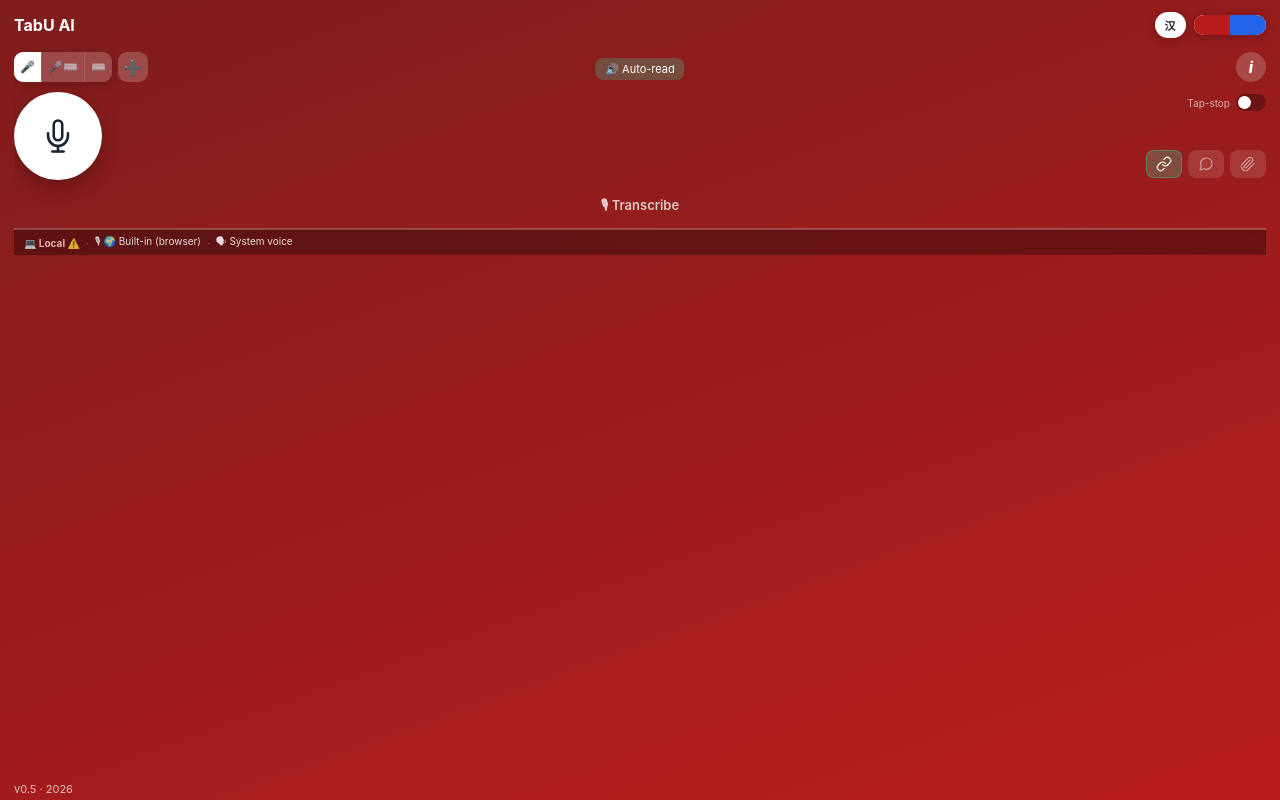
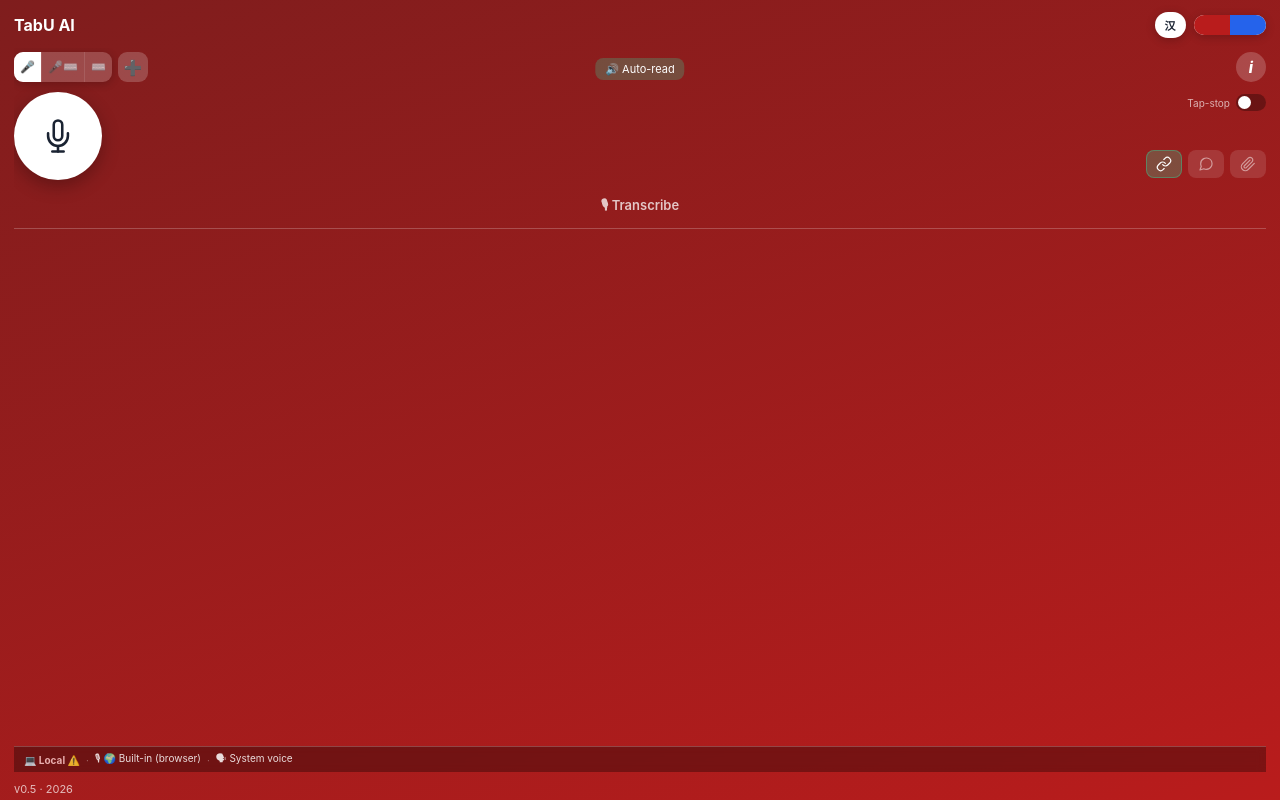
Before and after one commit to zuoguyoupan2023/Tabu-AI, a browser extension: page sidepanel.html in a window 1280 px wide. Drawn offline with Linux system fonts and the light colour scheme; no server answers; a small style sheet from the web is missing.

Commit message:
红区状态条贴底修复：margin-top:auto 压底（内容短时不再浮在中部，常显于 v0.5 页脚上方）

```diff
--- a/sidepanel.css
+++ b/sidepanel.css
@@ -549,7 +549,7 @@
 .debug-log-head { cursor: pointer; }
 .debug-log.folded .fold-body { grid-template-rows: 0fr; }
 /* ===== 红区底部状态条（2026-10-03 反馈：用哪个 LLM/识别/朗读 重要，但不占顶栏视觉主区）===== */
-.red-status-strip { position: sticky; bottom: 0; z-index: 25; display: flex; align-items: center; gap: 6px; padding: 4px 10px;
+.red-status-strip { position: sticky; bottom: 0; z-index: 25; margin-top: auto; display: flex; align-items: center; gap: 6px; padding: 4px 10px;
   font-size: 10px; background: rgba(0,0,0,.32); backdrop-filter: blur(4px); border-top: 1px solid var(--line);
   white-space: nowrap; overflow: hidden; }
 .red-status-strip .rs-seg { overflow: hidden; text-overflow: ellipsis; opacity: .85; }
```
